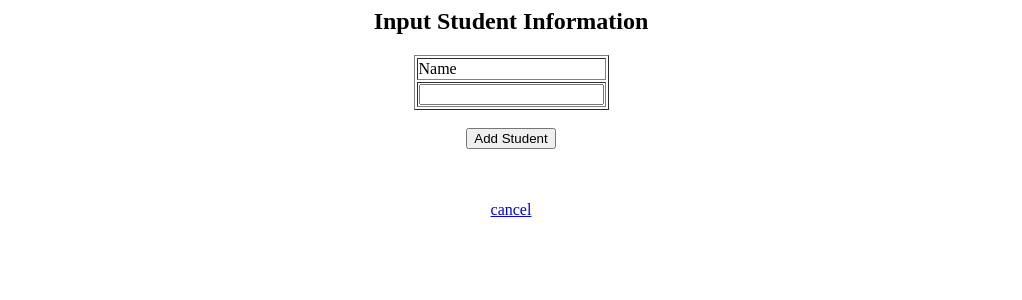
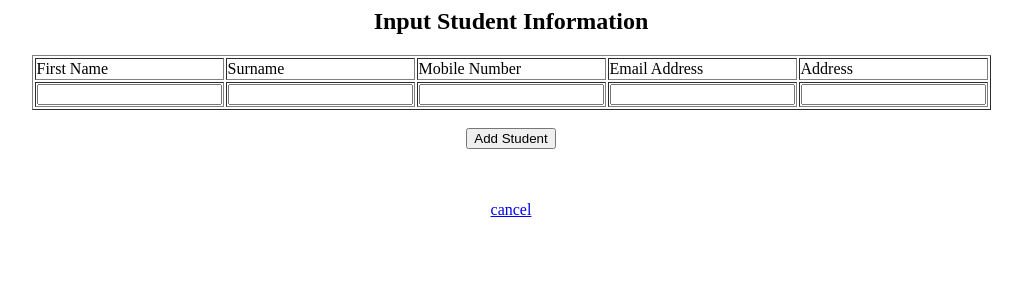
Before and after one commit to ATrampWithASock/SchoolDatabase-Project-, a Flask app: page /addStudent in a window 1280 px wide. Shown: the top 300 px of the page, without its empty margins (129-1151 px from the left). Run offline with Flask 2, Linux system fonts and the light colour scheme.

Commit message:
increased the amount of fields for student information to the amount I want for the documentation.

```diff
--- a/application/forms.py
+++ b/application/forms.py
@@ -2,7 +2,11 @@ from flask_wtf import FlaskForm
 from wtforms import IntegerField, StringField, SelectField, SubmitField
 
 class AddStudent(FlaskForm):
-    student_name = StringField("Name")
+    student_firstname = StringField("First Name")
+    student_surname = StringField("Surname")
+    phone = StringField("Mobile Number")
+    email = StringField("Email Address")
+    address = StringField("Address")
     submit = SubmitField("Add Student")
 
 
@@ -14,7 +18,11 @@ class Marks(FlaskForm):
 
 
 class EditStudent(FlaskForm):
-    student_name = StringField("Name")
+    student_firstname = StringField("First Name")
+    student_surname = StringField("Surname")
+    phone = IntegerField("Mobile Number")
+    email = StringField("Email Address")
+    address = StringField("Address")
     submit = SubmitField("Edit Student")
 
 
--- a/application/models.py
+++ b/application/models.py
@@ -5,7 +5,11 @@ class Student(db.Model):
     """Students"""
     ___tablename___ = "students"
     student_ID = db.Column(db.Integer, primary_key = True)
-    name = db.Column(db.String(50))
+    firstname = db.Column(db.String(50))
+    surname = db.Column(db.String(50))
+    phone = db.Column(db.String(11))
+    email = db.Column(db.String(50))
+    address = db.Column(db.String(50))
     marks = db.relationship('Marks', backref='student')
 
 
--- a/application/routes.py
+++ b/application/routes.py
@@ -13,8 +13,12 @@ def home():
 def addStudent():
     form = AddStudent()
     if request.method == 'POST':
-        name=form.student_name.data
-        newstudent = Student(name=name)
+        firstname=form.student_firstname.data
+        surname=form.student_surname.data
+        phone=form.phone.data
+        email=form.email.data
+        address=form.address.data
+        newstudent = Student(firstname=firstname, surname=surname, phone=phone, email=email, address=address)
         db.session.add(newstudent)
         db.session.commit()
         return redirect("/")
@@ -26,7 +30,11 @@ def editStudent(student_ID):
     form = EditStudent()
     student = Student.query.filter_by(student_ID = student_ID).first()
     if request.method == "POST":
-        student.name = form.student_name.data
+        student.firstname = form.student_firstname.data
+        student.surname = form.student_surname.data
+        student.phone = form.phone.data
+        student.email = form.email.data
+        student.address = form.address.data
         db.session.commit()
         return redirect("/")
     return render_template("EditStudent.html", form=form)
--- a/application/templates/Homepage.html
+++ b/application/templates/Homepage.html
@@ -17,7 +17,7 @@
 
             <tr>
                 <td> {{ record.student_ID }} </td>
-                <td><a href="{{ url_for('studentInformation', student_ID=record.student_ID) }}"> {{ record.name }} </a></td>
+                <td><a href="{{ url_for('studentInformation', student_ID=record.student_ID) }}"> {{ record.firstname }} {{ record.surname }} </a></td>
                 <td><a href="{{ url_for('editStudent', student_ID=record.student_ID) }}"> edit </a>
                     <a href="{{ url_for('deleteStudent', student_ID=record.student_ID) }}"> delete </a></td>
             </tr>
--- a/application/templates/Inputform.html
+++ b/application/templates/Inputform.html
@@ -6,10 +6,18 @@
             {{ form.hidden_tag() }}
             <table border=1>
                 <tr>
-                    <td> {{ form.student_name.label}} </td>
+                    <td> {{ form.student_firstname.label}} </td>
+                    <td> {{ form.student_surname.label }} </td>
+                    <td> {{ form.phone.label }} </td>
+                    <td> {{ form.email.label }} </td>
+                    <td> {{ form.address.label }} </td>
                 </tr>
                 <tr>
-                    <td> {{ form.student_name }}</td>
+                    <td> {{ form.student_firstname }}</td>
+                    <td> {{ form.student_surname }}</td>
+                    <td> {{ form.phone }} </td>
+                    <td> {{ form.email }}</td>
+                    <td> {{ form.address }} </td>
                 </tr>
             </table>
             <br>
```
Also changed, not shown: application/templates/EditStudent.html (+10 -2 lines), application/templates/StudentInformation.html (+15 -5 lines).
